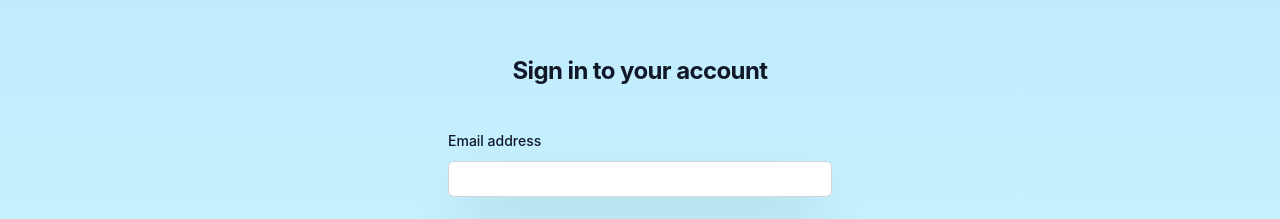
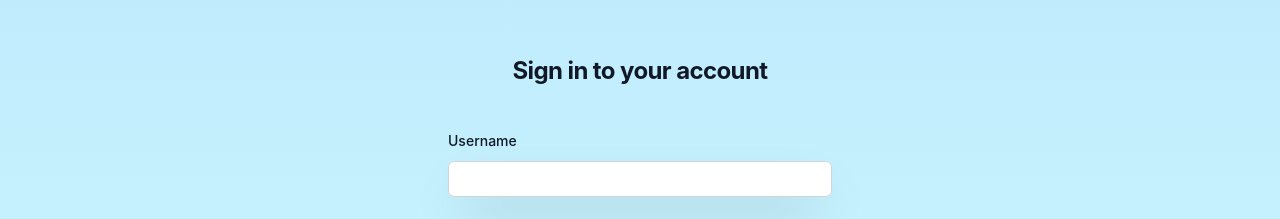
Before and after one commit to dmahanot/cit-dashboard, a React (Create React App) app in the folder citdash/: page / in a window 1280 px wide. Shown: the part 219-438 px from the top of the page. Built offline with nearby package versions, Linux system fonts and the light colour scheme; the HTML template or start-up script is replaced by a standard one.

Commit message:
login vaidation checked and verified

```diff
--- a/citdash/src/components/login/Login.js
+++ b/citdash/src/components/login/Login.js
@@ -1,6 +1,19 @@
-import React from 'react'
+import React, { useState } from 'react'
+
+
 
 function Login() {
+
+  const [username, setUname] = useState('')
+  const [password, setPassword] = useState('')
+
+
+  function check_In() {
+     if(username === 'cbs' && password === 'netapp1!'){
+      console.log('Logged in');
+    }
+  }
+
   return (
     <div className="flex h-screen flex-col justify-center px-6 py-12 lg:px-8 bg-gradient-to-b from-sky-200 to-cyan-100">
       <div className="sm:mx-auto sm:w-full sm:max-w-sm">
@@ -8,11 +21,11 @@ function Login() {
       </div>
 
       <div className="mt-10 sm:mx-auto sm:w-full sm:max-w-sm">
-    <form className="space-y-6" action="#" method="POST">
+        <form className="space-y-6" >
           <div>
-        <label for="email" className="block text-sm font-medium leading-6 text-gray-900">Email address</label>
+            <label for="username" className="block text-sm font-medium leading-6 text-gray-900">Username</label>
             <div className="mt-2">
-          <input id="email" name="email" type="email" autocomplete="email" required className="block w-full rounded-md border-0 py-1.5 text-gray-900 shadow-2xl ring-1 ring-inset ring-gray-300 placeholder:text-gray-400 focus:ring-2 focus:ring-inset focus:ring-indigo-600 sm:text-sm sm:leading-6"/>
+              <input id="username" name="Uname" type="text" autocomplete="Uname" onChange={(e) => setUname(e.target.value)} required className="block w-full rounded-md border-0 py-1.5 px-1.5 text-gray-900 shadow-2xl ring-1 ring-inset ring-gray-300 placeholder:text-gray-400 focus:ring-2 focus:ring-inset focus:ring-indigo-600 sm:text-sm sm:leading-6" />
             </div>
           </div>
 
@@ -22,12 +35,12 @@ function Login() {
 
             </div>
             <div className="mt-2">
-          <input id="password" name="password" type="password" autocomplete="current-password" required className="block w-full rounded-md border-0 py-1.5 text-gray-900 shadow-sm ring-1 ring-inset ring-gray-300 placeholder:text-gray-400 focus:ring-2 focus:ring-inset focus:ring-indigo-600 sm:text-sm sm:leading-6"/>
+              <input id="password" name="password" type="password" onChange={(e) => setPassword(e.target.value)} autocomplete="current-password" required className="block w-full rounded-md border-0 py-1.5 px-1.5 text-gray-900 shadow-sm ring-1 ring-inset ring-gray-300 placeholder:text-gray-400 focus:ring-2 focus:ring-inset focus:ring-indigo-600 sm:text-sm sm:leading-6" />
             </div>
           </div>
 
           <div>
-        <button type="submit" className="flex w-full justify-center rounded-md bg-yellow-600 px-3 py-1.5 text-sm font-semibold leading-6 text-white shadow-sm hover:bg-indigo-500 focus-visible:outline focus-visible:outline-2 focus-visible:outline-offset-2 focus-visible:outline-indigo-600">Sign in</button>
+            <button type="submit" onClick={() => check_In()} className="flex w-full justify-center rounded-md bg-yellow-600 px-3 py-1.5 text-sm font-semibold leading-6 text-white shadow-sm hover:bg-indigo-500 focus-visible:outline focus-visible:outline-2 focus-visible:outline-offset-2 focus-visible:outline-indigo-600">Sign in</button>
           </div>
         </form>
 
```
Lines whose indentation alone changed are shown as unchanged.
